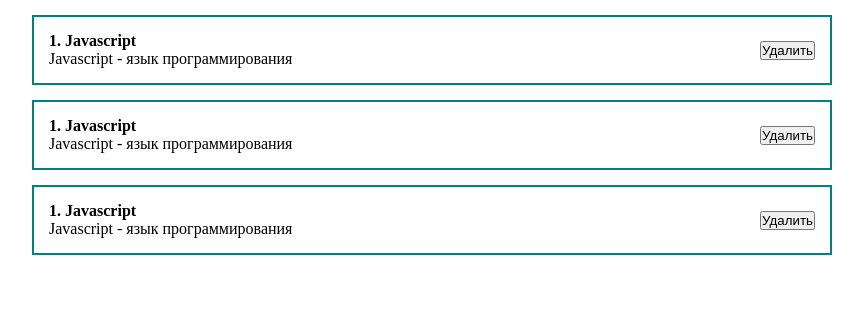
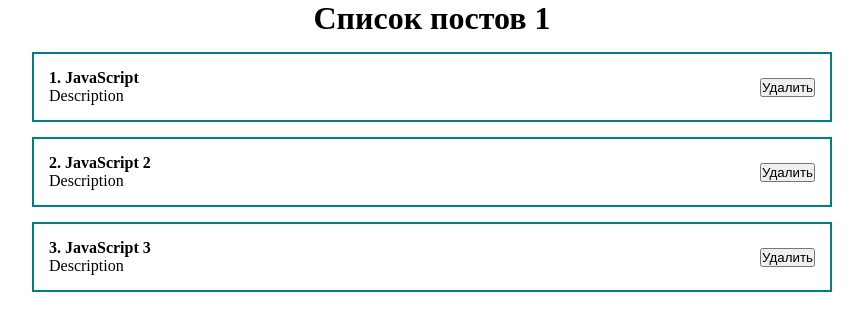
Before and after one commit to AleksandrErmolov/react-all-function, a React (Create React App) app: page / in a window 1280 px wide. Shown: the top 330 px of the page, without its empty margins (208-1071 px from the left). Built offline with nearby package versions, Linux system fonts and the light colour scheme.

Commit message:
add 2 component and map

```diff
--- a/src/App.js
+++ b/src/App.js
@@ -1,12 +1,21 @@
 import './styles/App.css'
 import PostItem from "./component/PostItem";
+import {useState} from "react";
+import PostList from "./component/PostList";
 
 function App() {
+
+    const [posts, setPosts] = useState([
+        {id: 1, title: 'JavaScript', body: 'Description'},
+        {id: 2, title: 'JavaScript 2', body: 'Description'},
+        {id: 3, title: 'JavaScript 3', body: 'Description'},
+    ])
+
+
     return (
         <div className="App">
-            <PostItem/>
-            <PostItem/>
-            <PostItem/>
+            <PostList posts={posts} title='Список постов 1'/>
+
         </div>
     );
 }
--- a/src/component/PostItem.jsx
+++ b/src/component/PostItem.jsx
@@ -1,12 +1,13 @@
 import React from 'react';
 
-function PostItem(props) {
+function PostItem({id, title, body}) {
+
     return (
         <div className='post'>
             <div className='post__content'>
-                <strong>1. Javascript</strong>
+                <strong>{id}. {title}</strong>
                 <div>
-                    Javascript - язык программирования
+                    {body}
                 </div>
             </div>
             <div className='post__btns'>
--- /dev/null
+++ b/src/component/PostList.jsx
@@ -0,0 +1,16 @@
+import React from 'react';
+import PostItem from "./PostItem";
+
+const PostList = ({posts , title}) => {
+    return (
+        <div>
+            <h1 style={{textAlign:'center'}}>{title}</h1>
+            {posts.map(post =>
+                <PostItem key={post.id} id={post.id} title={post.title} body={post.body}/>
+            )}
+        </div>
+    );
+};
+
+
+export default PostList;
```
